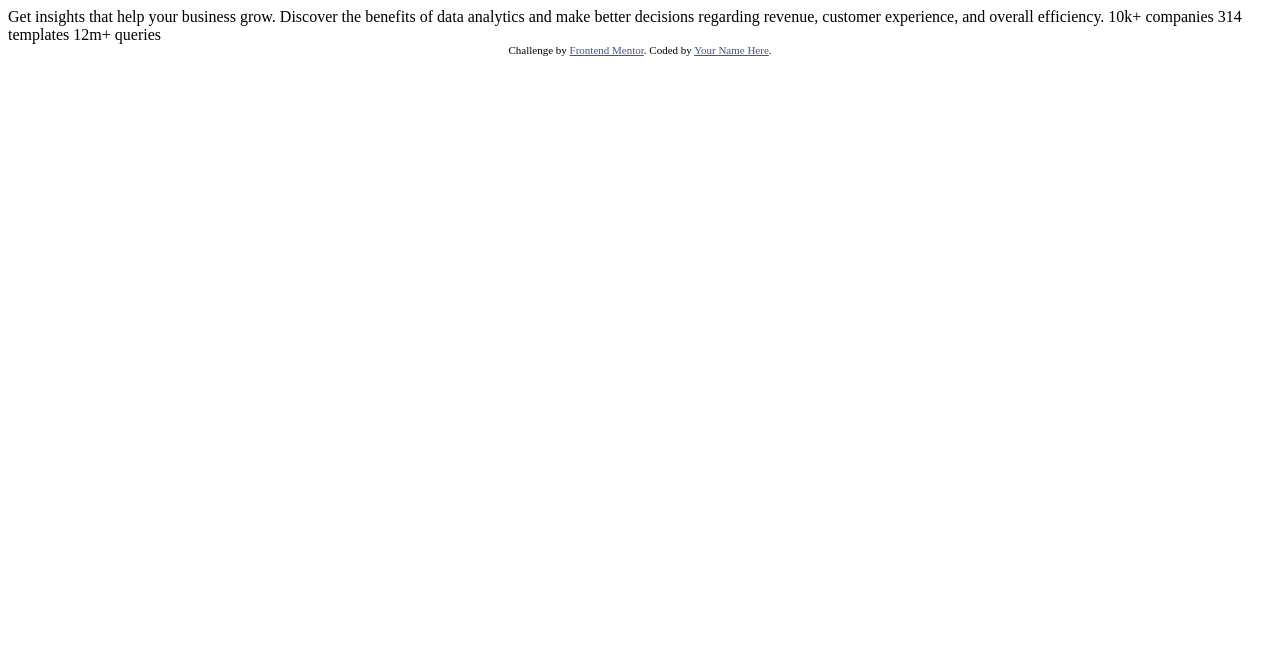
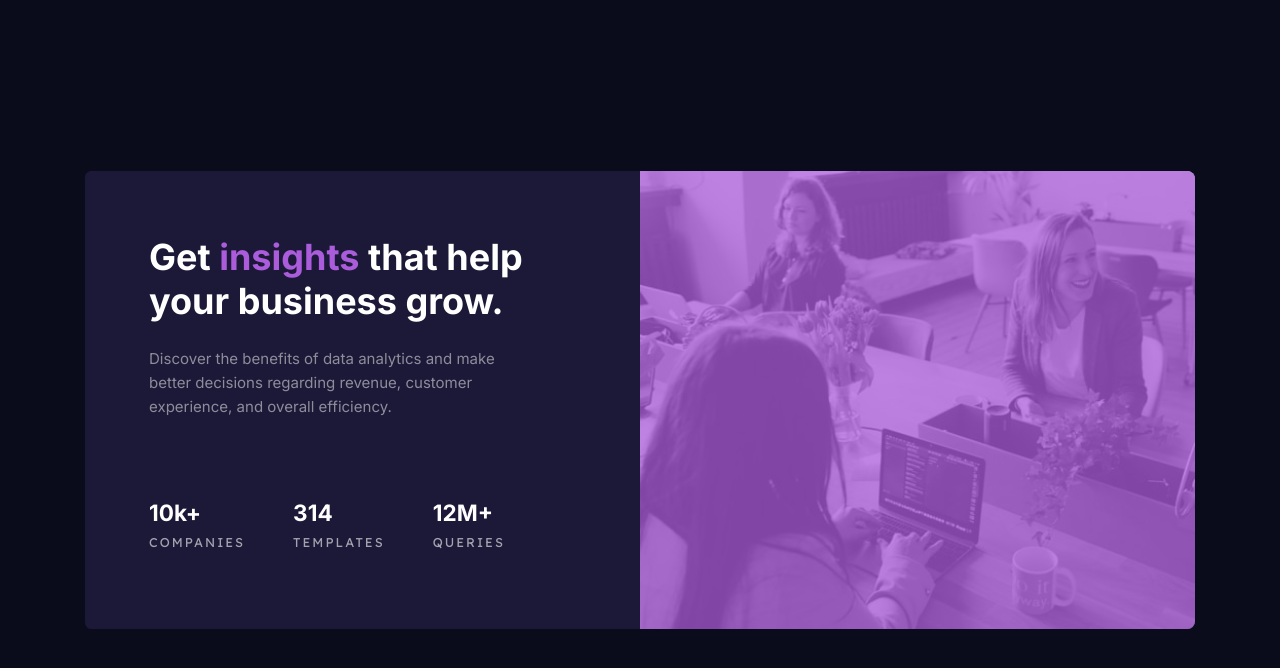
Before and after one commit to SartHak-0-Sach/Stats-preview-card-component_frontend_project, a plain HTML site: page index.html in a window 1280 px wide. Drawn offline with Linux system fonts and the light colour scheme.

Commit message:
update code files and readme

```diff
--- a/index.html
+++ b/index.html
@@ -1,33 +1,50 @@
 <!DOCTYPE html>
 <html lang="en">
-<head>
-  <meta charset="UTF-8">
-  <meta name="viewport" content="width=device-width, initial-scale=1.0"> <!-- displays site properly based on user's device -->
+  <head>
+    <meta charset="UTF-8" />
+    <meta http-equiv="X-UA-Compatible" content="IE=edge" />
+    <meta name="viewport" content="width=device-width, initial-scale=1.0" />
+    <link rel="stylesheet" href="style.css" />
+    <title>Document</title>
+  </head>
 
-  <link rel="icon" type="image/png" sizes="32x32" href="./images/favicon-32x32.png">
+  <body>
+    <main>
+      <div class="card">
+        <div class="card-image">
+          <img
+            src="./images/image-header-mobile.jpg"
+            alt="team of people working on computers"
+          />
+          <div class="overlay"></div>
+        </div>
+        <div class="card-content">
+          <h1>
+            Get <span class="tagged-word">insights</span> that help your
+            business grow.
+          </h1>
+          <p id="tag-line">
+            Discover the benefits of data analytics and make better decisions
+            regarding revenue, customer experience, and overall efficiency.
+          </p>
+          <div class="stats">
+            <div class="stat-slice">
+              <h2>10k+</h2>
+              <p>Companies</p>
+            </div>
+            <div class="stat-slice">
+              <h2>314</h2>
+              <p>Templates</p>
+            </div>
+            <div class="stat-slice">
+              <h2>12M+</h2>
+              <p>Queries</p>
+            </div>
+          </div>
+        </div>
+      </div>
+    </main>
 
-  <title>Frontend Mentor | Stats preview card component</title>
-
-  <!-- Feel free to remove these styles or customise in your own stylesheet 👍 -->
-  <style>
-    .attribution { font-size: 11px; text-align: center; }
-    .attribution a { color: hsl(228, 45%, 44%); }
-  </style>
-</head>
-<body>
-
-  Get insights that help your business grow.
-
-  Discover the benefits of data analytics and make better decisions regarding revenue, customer
-  experience, and overall efficiency.
-
-  10k+ companies
-  314 templates
-  12m+ queries
-
-  <div class="attribution">
-    Challenge by <a href="https://www.frontendmentor.io?ref=challenge" target="_blank">Frontend Mentor</a>.
-    Coded by <a href="#">Your Name Here</a>.
-  </div>
-</body>
+    <script src="script.js"></script>
+  </body>
 </html>
--- a/script.js
+++ b/script.js
@@ -0,0 +1,15 @@
+const image = document.querySelector('img');
+
+if (window.innerWidth > 768) {
+    image.src = './images/image-header-desktop.jpg';
+} else {
+    image.src = './images/image-header-mobile.jpg';
+}
+
+window.addEventListener('resize', () => {
+    if (window.innerWidth > 1000) {
+        image.src = './images/image-header-desktop.jpg';
+    } else {
+        image.src = './images/image-header-mobile.jpg';
+    }
+})
--- a/style.css
+++ b/style.css
@@ -1,5 +1,151 @@
-*{
+@import url('https://fonts.googleapis.com/css2?family=Inter:wght@400;700&family=Lexend+Deca&display=swap');
+
+* {
+    padding: 0;
     margin: 0;
-    padding: 0;
     box-sizing: border-box;
 }
+
+:root {
+    --primary-text: 'Inter', sans-serif;
+    --secondary-text: 'Lexend Deca', sans-serif;
+    --accent-color: #AB5CDB;
+    --main-bg: #0A0C1C;
+    --card-bg: #1B1937;
+}
+
+body {
+    font-size: .94rem;
+    font-family: var(--primary-text);
+}
+
+main {
+    width: 100vw;
+    min-height: 100vh;
+    display: flex;
+    justify-content: center;
+    align-items: center;
+    background-color: var(--main-bg);
+    padding: 5rem 0;
+}
+
+.card {
+    max-width: 21.8rem;
+    background-color: var(--card-bg);
+    border-radius: .4rem;
+}
+
+.card-image {
+    position: relative;
+    border-radius: .5rem .5rem 0 0;
+}
+
+.card-image img {
+    width: 100%;
+    display: block;
+    border-radius: .5rem .5rem 0 0;
+}
+
+.overlay {
+    position: absolute;
+    top: 0;
+    left: 0;
+    height: 100%;
+    width: 100%;
+    background-color: var(--accent-color);
+    opacity: .75;
+    border-radius: .5rem .5rem 0 0;
+}
+
+.card-content {
+    padding: 0 2rem;
+    text-align: center;
+    color: #FFFFFF;
+}
+
+.card-content h1 {
+    font-weight: 700;
+    font-size: 1.9rem;
+    margin-top: 2.75rem;
+}
+
+.tagged-word {
+    color: var(--accent-color);
+}
+
+#tag-line {
+    color: hsla(0, 0%, 100%, 0.5);
+    padding: 0 .4rem;
+    line-height: 1.6;
+    margin-top: 1rem;
+}
+
+.stats {
+    margin-top: 2.75rem;
+}
+
+.stat-slice {
+    margin-bottom: 2rem;
+}
+
+.stat-slice h2 {
+    margin-bottom: .5rem;
+}
+
+.stat-slice p {
+    font-family: var(--secondary-text);
+    font-weight: 400;
+    letter-spacing: 2px;
+    color: hsla(0, 0%, 100%, 0.6);
+    text-transform: uppercase;
+    font-size: .8rem;
+}
+
+@media (min-width: 1025px) {
+
+    .card {
+        display: flex;
+        flex-direction: row-reverse;
+        max-width: 69.375rem;
+    }
+
+    .card-image,
+    .card-content {
+        width: 50%;
+    }
+
+    .card-image,
+    .card-image img,
+    .overlay {
+        border-radius: 0 .5rem .5rem 0;
+    }
+
+
+
+    .card-content {
+        text-align: left;
+        padding: 4rem;
+    }
+
+    .card-content h1 {
+        margin-top: 0;
+        font-size: 2.25rem;
+        margin-bottom: 1.5rem;
+    }
+
+    #tag-line {
+        padding: 0;
+        padding-right: 5rem;
+        margin-bottom: 5rem;
+    }
+
+    .stats {
+        display: flex;
+        /* flex-basis: 6rem; */
+    }
+
+    .stat-slice {
+        margin-bottom: 0;
+        margin-right: 3rem;
+    }
+}
```
Also changed, not shown: 2 other files.
